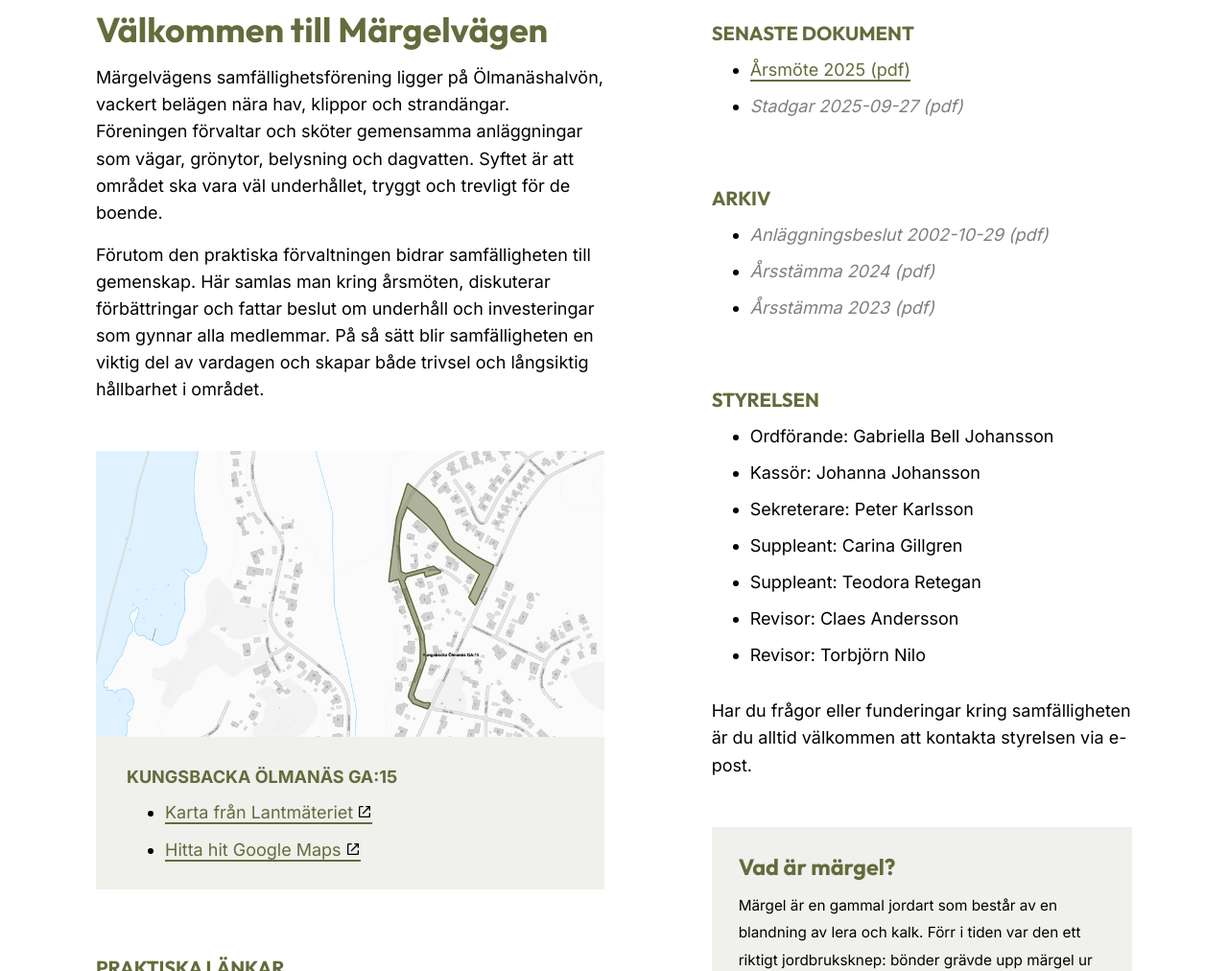
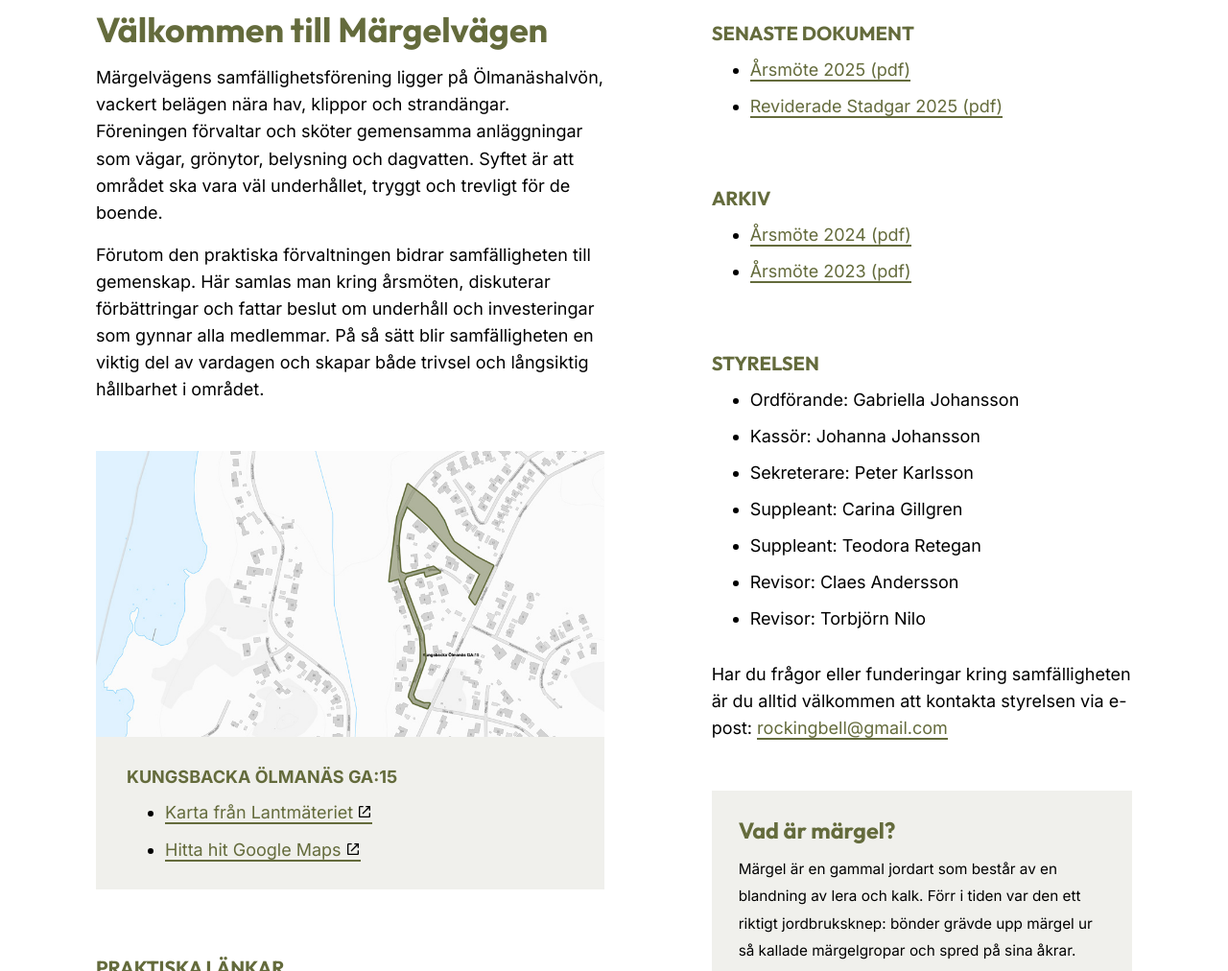
Before and after one commit to HelloAndy/Margelvagen, a plain HTML site: page index.html in a window 1280 px wide. Shown: the part 1077-2089 px from the top of the page at 96% size. Drawn offline with Linux system fonts and the light colour scheme.

Commit message:
Lade till årsmöten 2024, 2023, stadgar. Uppdaterade namn och lade till mejladress

```diff
--- a/index.html
+++ b/index.html
@@ -88,23 +88,22 @@
                     <h3>Senaste dokument</h3>
                     <ul>
                         <li><a href="doc/yearlymeeting2025.pdf">Årsmöte 2025 (pdf)</a></li>
-                        <li><em>Stadgar 2025-09-27 (pdf)</em></li>
+                        <li><a href="doc/revideradestadgar2025.pdf">Reviderade Stadgar 2025 (pdf)</a></li>
                     </ul>
                 </section>
 
                 <section>
                     <h3>Arkiv</h3>
                     <ul>
-                        <li><em>Anläggningsbeslut 2002-10-29 (pdf)</em></li>
-                        <li><em>Årsstämma 2024 (pdf)</em></li>
-                        <li><em>Årsstämma 2023 (pdf)</em></li>
+                        <li><a href="doc/yearlymeeting2024.pdf">Årsmöte 2024 (pdf)</a></li>
+                        <li><a href="doc/yearlymeeting2023.pdf">Årsmöte 2023 (pdf)</a></li>
                     </ul>
                 </section>
 
                 <section>
                     <h3>Styrelsen</h3>
                     <ul>
-                        <li>Ordförande: Gabriella Bell Johansson</li>
+                        <li>Ordförande: Gabriella Johansson</li>
                         <li>Kassör: Johanna Johansson</li>
                         <li>Sekreterare: Peter Karlsson</li>
                         <li>Suppleant: Carina Gillgren</li>
@@ -112,7 +111,12 @@
                         <li>Revisor: Claes Andersson</li>
                         <li>Revisor: Torbjörn Nilo</li>
                     </ul>
-                    <p>Har du frågor eller funderingar kring samfälligheten är du alltid välkommen att kontakta styrelsen via e-post.
+                    <p>Har du frågor eller funderingar kring samfälligheten är du alltid välkommen att kontakta styrelsen via e-post:
+                        <script>
+                            const user = "rockingbell";
+                            const domain = "gmail.com";
+                            document.write(`<a href="mailto:${user}@${domain}">${user}@${domain}</a>`);
+                        </script>
                 </section>
 
                 <section>
```
Also changed, not shown: 5 other files.
